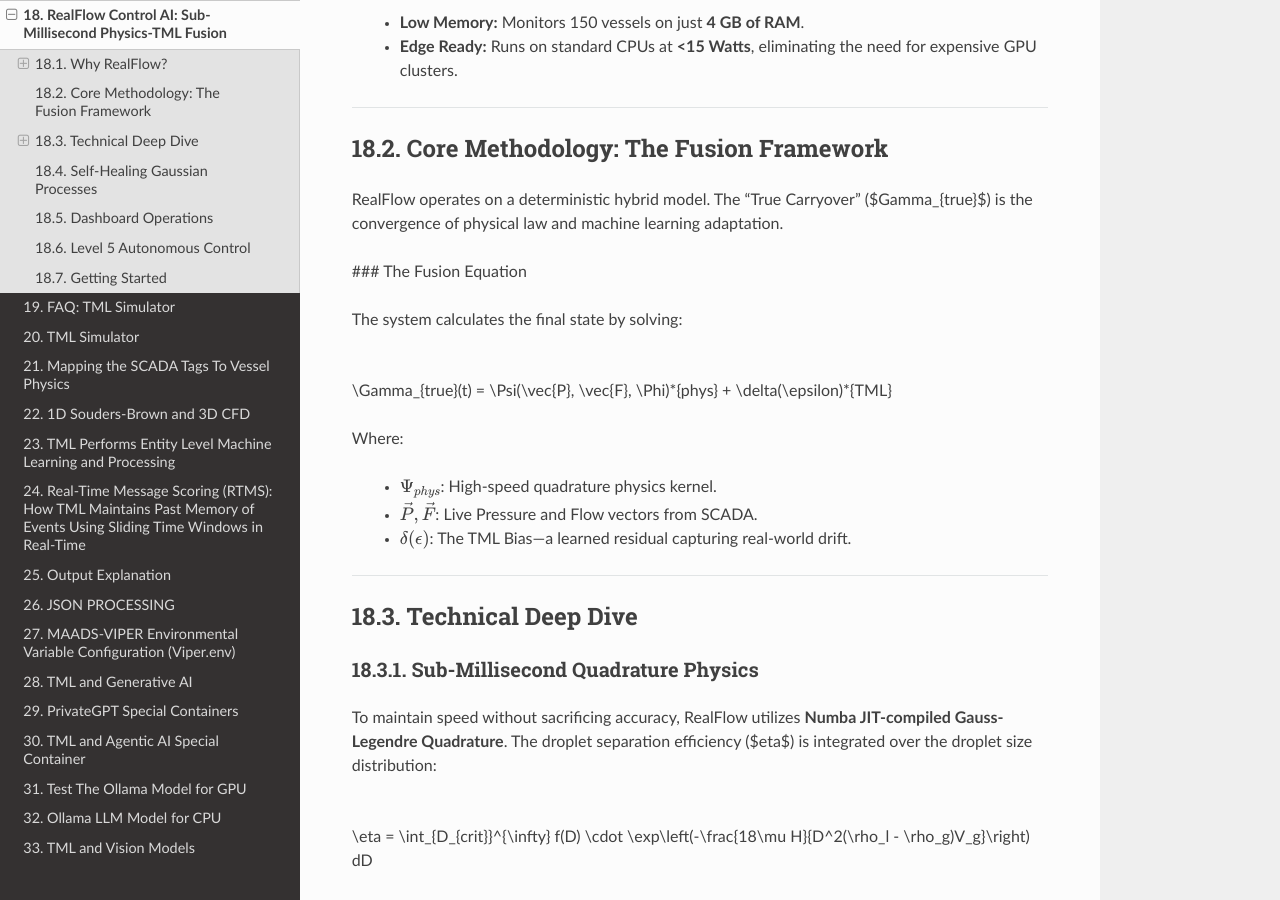
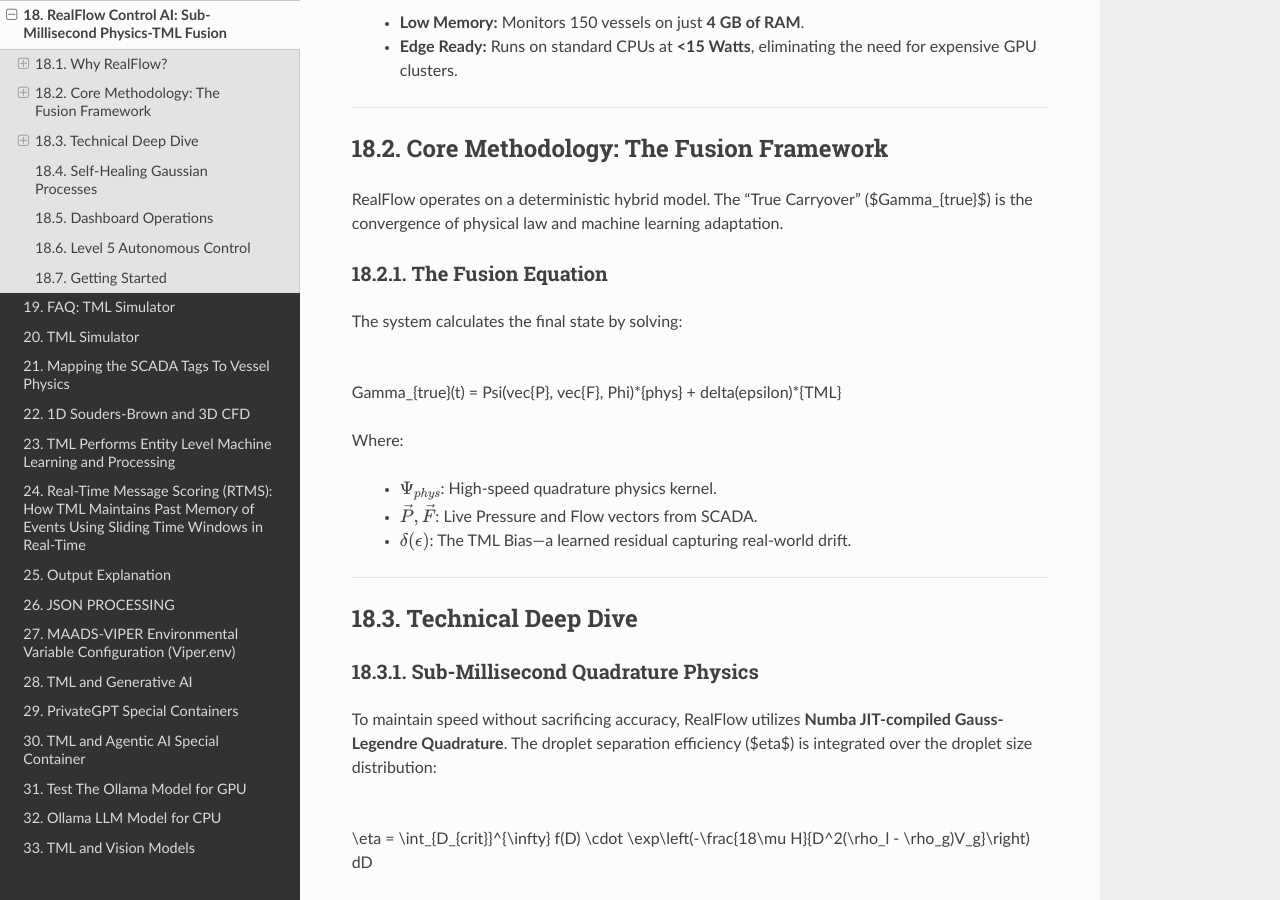
Before and after one commit to smaurice101/readthedocs, a Sphinx documentation site: the page built from docs/source/realflow.rst, in a window 1280 px wide and 900 px high, scrolled down 1269 px. Built offline with Sphinx 7.4.7 and the Read the Docs theme 3.1.0, drawn with Linux system fonts in a browser that asks for light colours; pages that are not in the unit, such as notebooks, are missing from menus; some of the changed text lies outside the part shown.

```diff
--- a/docs/source/realflow.rst
+++ b/docs/source/realflow.rst
@@ -40,13 +40,14 @@ Core Methodology: The Fusion Framework
 
 RealFlow operates on a deterministic hybrid model. The "True Carryover" ($\Gamma_{true}$) is the convergence of physical law and machine learning adaptation.
 
-### The Fusion Equation
+The Fusion Equation
+""""""""""""""""""""""""
 
 The system calculates the final state by solving:
 
 .. math::
 
-\\Gamma\_{true}(t) = \\Psi(\\vec{P}, \\vec{F}, \\Phi)*{phys} + \\delta(\\epsilon)*{TML}
+\Gamma\_{true}(t) = \Psi(\vec{P}, \vec{F}, \Phi)*{phys} + \delta(\epsilon)*{TML}
 
 Where:
 
```
